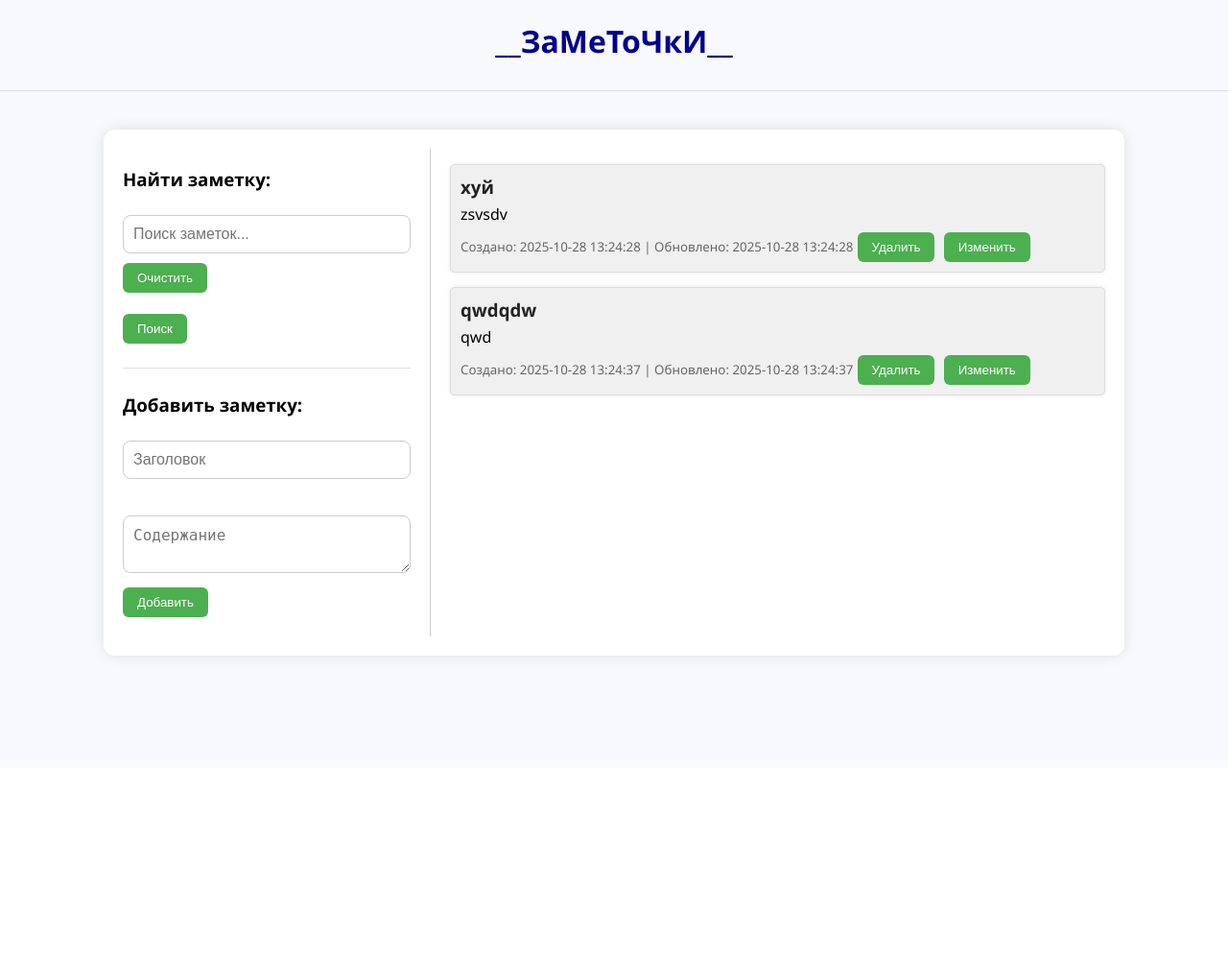
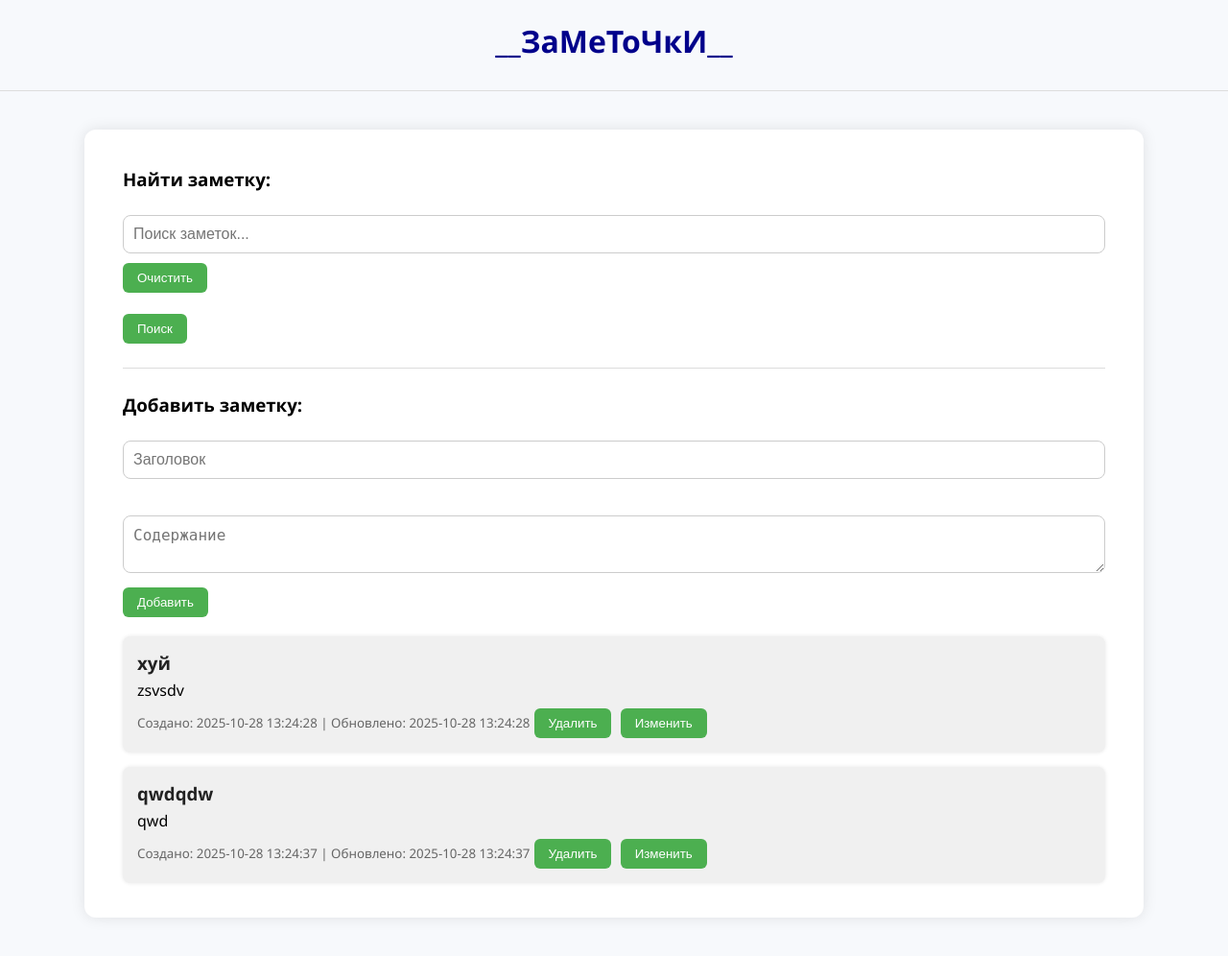
Before and after one commit to KiraFlamov/Web-Notes, a Flask app: page / in a window 1280 px wide. Shown: the whole page at 96% size. Before the commit the page ends 690 px from the top, so only its background shows below. Run offline with Flask 3, Linux system fonts and the light colour scheme.

Commit message:
2 коммит

```diff
--- a/templates/index.html
+++ b/templates/index.html
@@ -4,37 +4,6 @@
     <meta charset="UTF-8">
     <title>Заметки</title>
     <link rel="stylesheet" href="{{ url_for('static', filename='style.css') }}">
-    <style>
-    .container {
-        display: flex;       /* делает контейнер гибким */
-        gap: 20px;           /* расстояние между панелями */
-        padding: 20px;
-    }
-
-    .left-panel {
-        flex: 1;             /* левая панель занимает меньше места */
-        max-width: 300px;
-    }
-
-    .right-panel {
-        flex: 2;             /* правая панель занимает больше места */
-        border-left: 1px solid #ccc;
-        padding-left: 20px;
-    }
-
-    ul {
-        list-style: none;    /* убираем маркеры списка */
-        padding: 0;
-    }
-
-    li {
-        margin-bottom: 15px;
-        padding: 10px;
-        border: 1px solid #ddd;
-        border-radius: 5px;
-    }
-
-    </style>
 </head>
 <body>
     <h1 style="text-align: center;  color: darkblue">__ЗаМеТоЧкИ__</h1>
```
